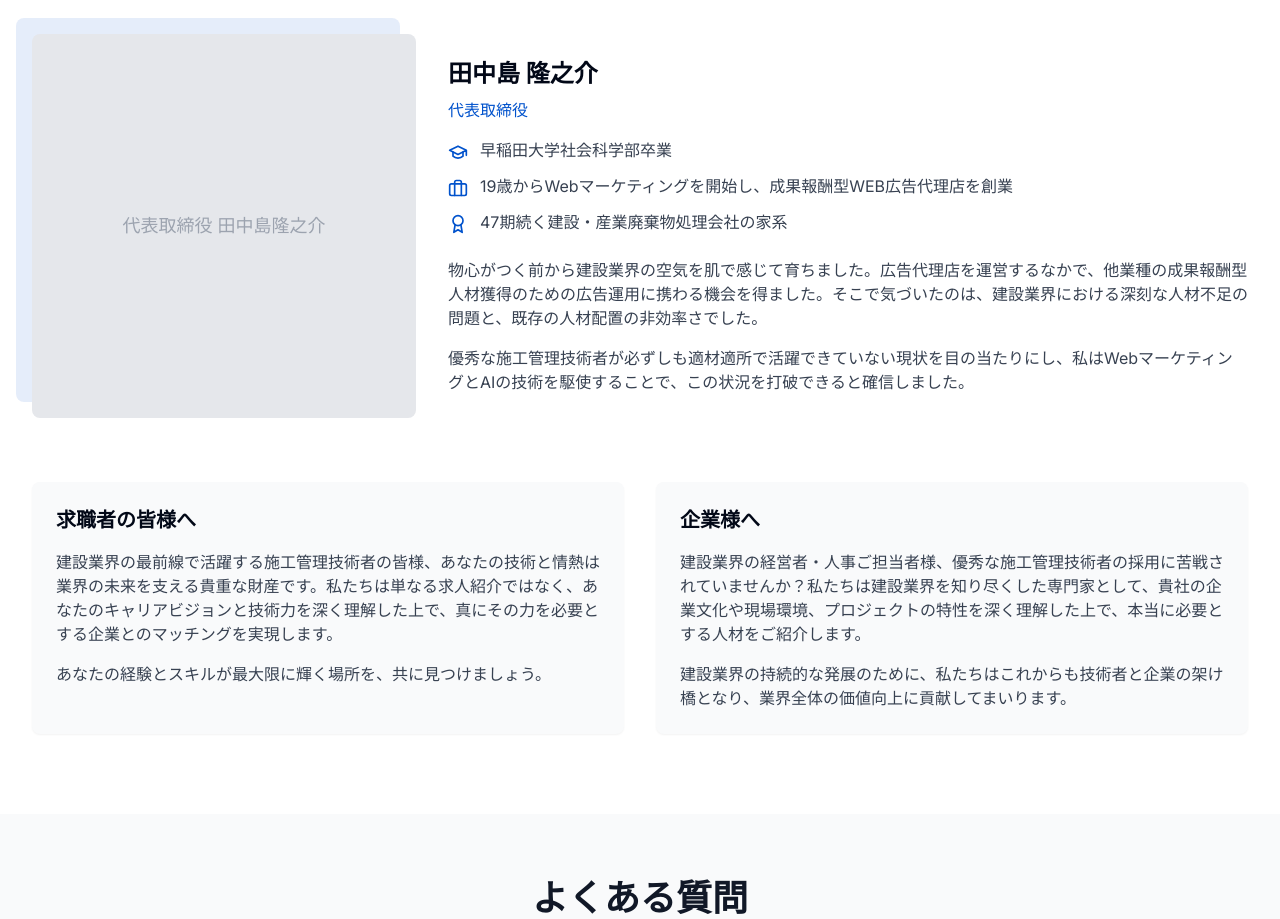
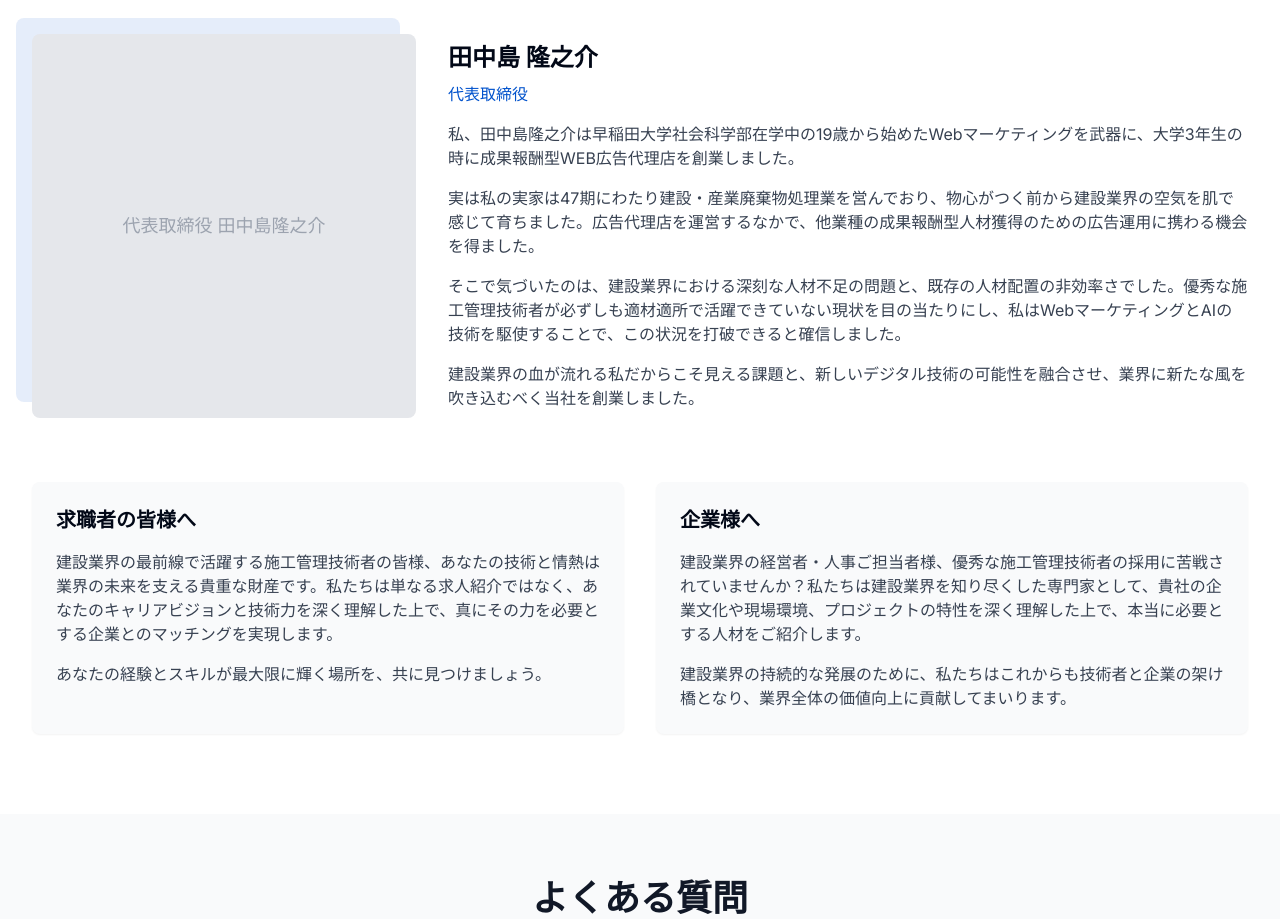
Before and after one commit to inabayukji/jimaken-website, a Next.js app: page / in a window 1280 px wide. Shown: the part 6340-7259 px from the top of the page. Built offline with nearby package versions, Linux system fonts and the light colour scheme.

Commit message:
代表紹介文を更新：より詳細なストーリーテリング形式に変更

```diff
--- a/components/home/CEOSection.tsx
+++ b/components/home/CEOSection.tsx
@@ -2,7 +2,6 @@
 
 import { motion } from "framer-motion";
 import Image from "next/image";
-import { GraduationCap, Briefcase, Award } from "lucide-react";
 
 export default function CEOSection() {
   return (
@@ -54,27 +53,20 @@ export default function CEOSection() {
             <h3 className="text-2xl font-bold mb-2">田中島 隆之介</h3>
             <p className="text-[#0052CC] font-medium mb-4">代表取締役</p>
 
-            <div className="space-y-3 mb-6">
-              <div className="flex items-start">
-                <GraduationCap className="h-5 w-5 text-[#0052CC] mr-3 mt-1 flex-shrink-0" />
-                <p className="text-gray-700">早稲田大学社会科学部卒業</p>
-              </div>
-              <div className="flex items-start">
-                <Briefcase className="h-5 w-5 text-[#0052CC] mr-3 mt-1 flex-shrink-0" />
-                <p className="text-gray-700">19歳からWebマーケティングを開始し、成果報酬型WEB広告代理店を創業</p>
-              </div>
-              <div className="flex items-start">
-                <Award className="h-5 w-5 text-[#0052CC] mr-3 mt-1 flex-shrink-0" />
-                <p className="text-gray-700">47期続く建設・産業廃棄物処理会社の家系</p>
-              </div>
+            <div className="text-gray-700 space-y-4">
+              <p>
+                私、田中島隆之介は早稲田大学社会科学部在学中の19歳から始めたWebマーケティングを武器に、大学3年生の時に成果報酬型WEB広告代理店を創業しました。
+              </p>
+              <p>
+                実は私の実家は47期にわたり建設・産業廃棄物処理業を営んでおり、物心がつく前から建設業界の空気を肌で感じて育ちました。広告代理店を運営するなかで、他業種の成果報酬型人材獲得のための広告運用に携わる機会を得ました。
+              </p>
+              <p>
+                そこで気づいたのは、建設業界における深刻な人材不足の問題と、既存の人材配置の非効率さでした。優秀な施工管理技術者が必ずしも適材適所で活躍できていない現状を目の当たりにし、私はWebマーケティングとAIの技術を駆使することで、この状況を打破できると確信しました。
+              </p>
+              <p>
+                建設業界の血が流れる私だからこそ見える課題と、新しいデジタル技術の可能性を融合させ、業界に新たな風を吹き込むべく当社を創業しました。
+              </p>
             </div>
-
-            <p className="text-gray-700 mb-4">
-              物心がつく前から建設業界の空気を肌で感じて育ちました。広告代理店を運営するなかで、他業種の成果報酬型人材獲得のための広告運用に携わる機会を得ました。そこで気づいたのは、建設業界における深刻な人材不足の問題と、既存の人材配置の非効率さでした。
-            </p>
-            <p className="text-gray-700">
-              優秀な施工管理技術者が必ずしも適材適所で活躍できていない現状を目の当たりにし、私はWebマーケティングとAIの技術を駆使することで、この状況を打破できると確信しました。
-            </p>
           </motion.div>
         </div>
 
```
